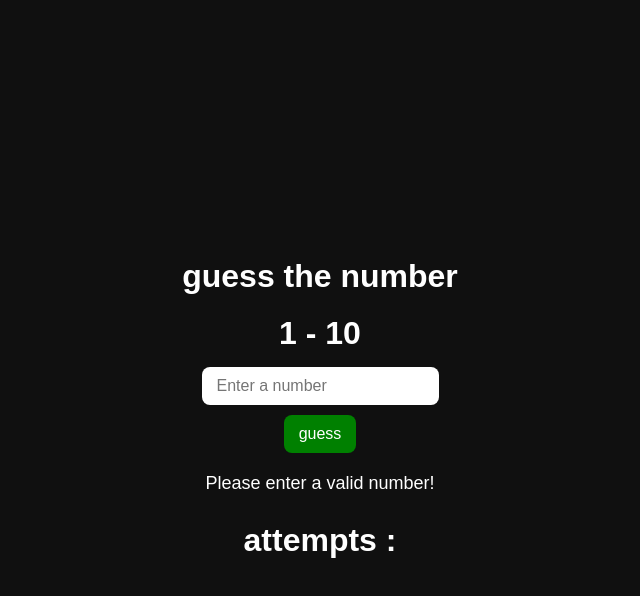
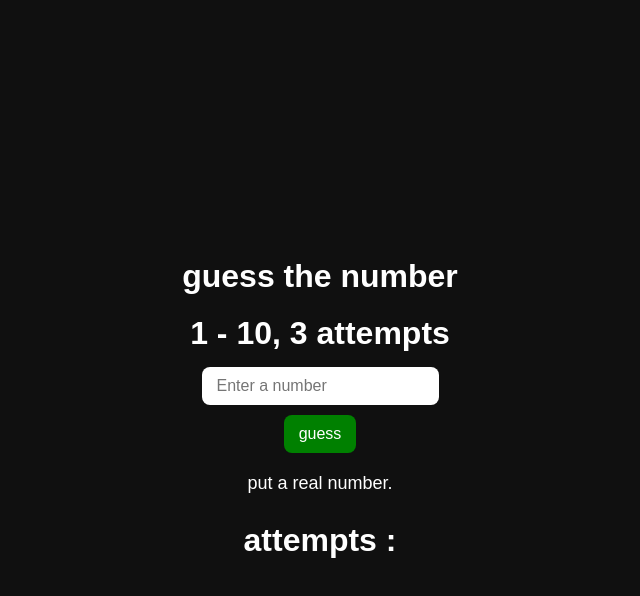
Before and after one commit to lorddenish/simple-guessing-game, a plain HTML site: page index.html in a window 1280 px wide. Both pictures are taken after a click on the button "guess". Shown: the whole page, without its empty margins (320-960 px from the left). Drawn offline with Linux system fonts and the light colour scheme.

Commit message:
changed sum shi

```diff
--- a/index.html
+++ b/index.html
@@ -42,7 +42,7 @@
 </head>
 <body>
     <h1>guess the number</h1>
-    <h1>1 - 10</h1>
+    <h1>1 - 10, 3 attempts</h1>
     <input type="number" id="guessInput" placeholder="Enter a number">
     <button id="guessBtn">guess</button>
     <p id="message"></p>
@@ -66,7 +66,7 @@
             let playerGuess = parseInt(guessInput.value);
 
             if(isNaN(playerGuess)){
-                message.textContent = "Please enter a valid number!";
+                message.textContent = "put a real number.";
                 return;
             }
 
```
